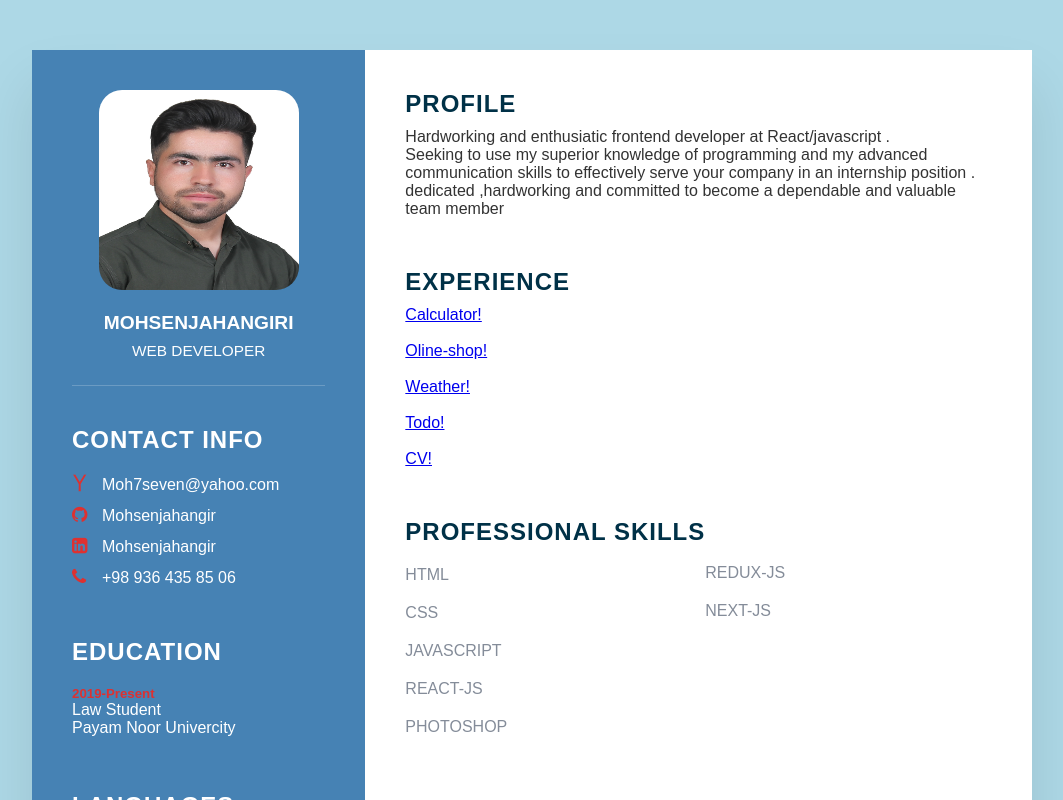
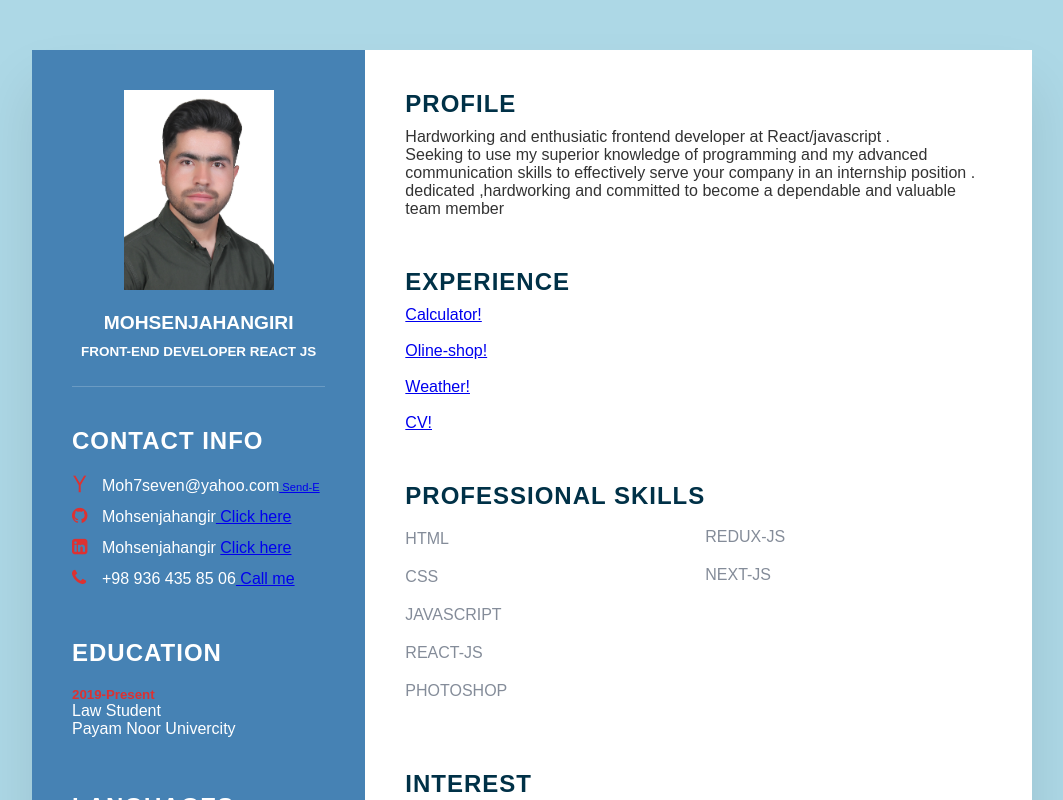
Before and after one commit to mohsenjahangir/resume, a React (Create React App) app: page / in a window 1280 px wide. Shown: the top 800 px of the page, without its empty margins (108-1171 px from the left). Built offline with nearby package versions, Linux system fonts and the light colour scheme.

Commit message:
add developer

```diff
--- a/src/App.css
+++ b/src/App.css
@@ -56,6 +56,7 @@ body{
   left: 0;
   width: 100%;
   height: 100%;
+  object-fit: contain;
 }
 .profile-text h2{
   color: #fff;
@@ -67,11 +68,15 @@ body{
   line-height: 1.4em;
 }
 .profile-text h2 span{
-  font-size: 0.8em;
-  font-weight: 300;
+  font-size: 0.7em;
+  font-weight: 9900;
 }
 .contact-info{
   padding-top: 40px;
+}
+.email{
+  font-size: 0.7em;
+  font-weight: 9900;
 }
 .contact-info .title{
   color: #fff;
--- a/src/App.js
+++ b/src/App.js
@@ -13,7 +13,7 @@ const App = () => {
             </div>
             <h2 className="myname">
               MOHSENJAHANGIRI <br />
-              <span>web Developer</span>
+              <span>front-end developer react js</span>
             </h2>
           </div>
           <div className="contact-info">
@@ -25,25 +25,25 @@ const App = () => {
                 <span className="icon">
                   <i className="fa fa-yahoo" aria-hidden="true"></i>
                 </span>
-                <span className="text">Moh7seven@yahoo.com</span>
+                <span className="text">Moh7seven@yahoo.com</span><a className="email" href = "mailto: moh7seven@yahoo.com">  Send-E</a>
               </li>
               <li>
                 <span className="icon">
                   <i className="fa fa-github" aria-hidden="true"></i>
                 </span>
-                <span className="text">Mohsenjahangir</span>
+                <span className="text">Mohsenjahangir</span><a href="https://github.com/mohsenjahangir"> Click here</a>
               </li>
               <li>
                 <span className="icon">
                   <i className="fa fa-linkedin-square" aria-hidden="true"></i>
                 </span>
-                <span className="text">Mohsenjahangir</span>
+                <span className="text">Mohsenjahangir</span> <a href="https://www.linkedin.com/in/mohsenjahangir/"> Click here</a>
               </li>
               <li>
                 <span className="icon">
                   <i className="fa fa-phone" aria-hidden="true"></i>
                 </span>
-                <span className="text">+98 936 435 85 06</span>
+                <span className="text">+98 936 435 85 06</span><a href="tel:+989364358506"> Call me</a>
               </li>
             </ul>
           </div>
@@ -104,7 +104,8 @@ const App = () => {
             <h2 className="title2">experience</h2>
             <p>
                <a href="https://calculator-mohsen.vercel.app/">Calculator!</a><br/><br/><a href="https://online-shop-khaki.vercel.app/">Oline-shop!</a>
-               <br/><br/><a href="https://mohsen-weather.netlify.app">Weather!</a><br/><br/><a href="https://effortless-zabaione-df968e.netlify.app">Todo!</a>
+               <br/><br/><a href="https://mohsen-weather.netlify.app">Weather!</a>
+               {/* <br/><br/><a href="https://effortless-zabaione-df968e.netlify.app">Todo!</a> */}
                <br/><br/><a href="https://mohsen-resume.netlify.app">CV!</a>
 
             </p>
```
